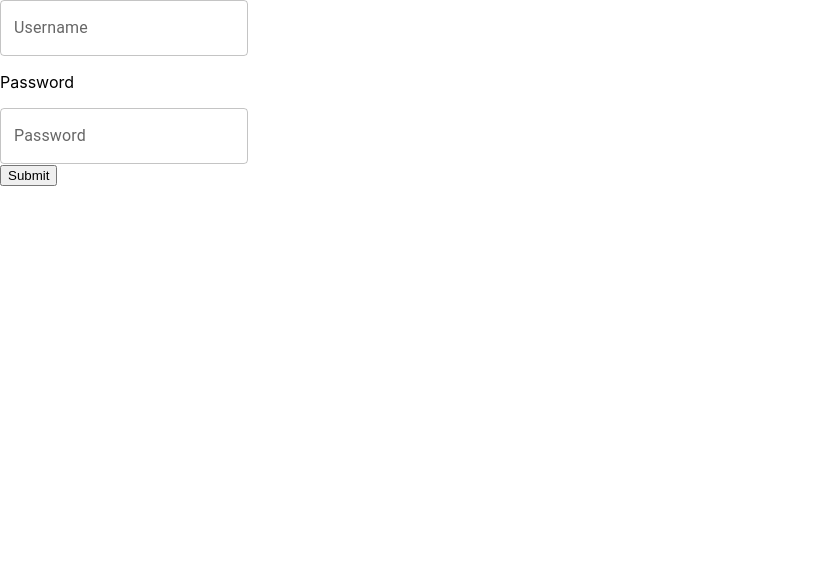
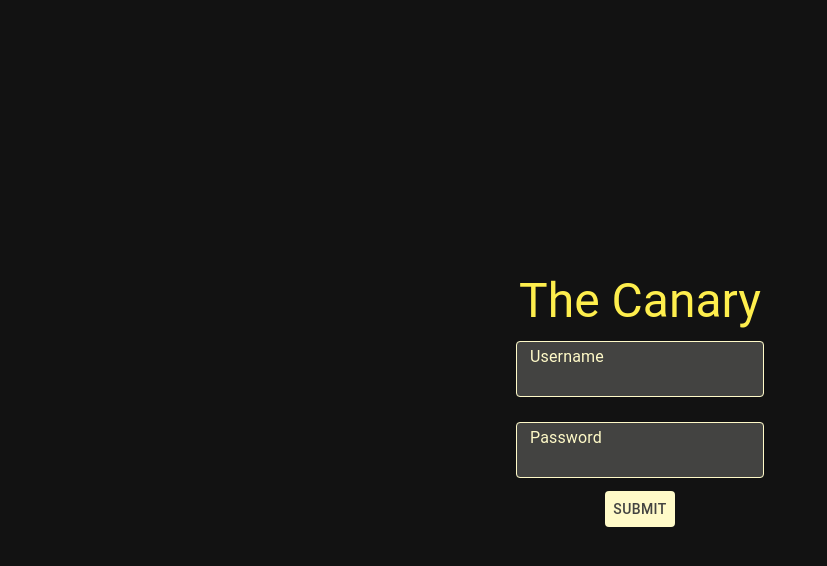
Before and after one commit to simon-staal/TheCanary, a React (Create React App) app in the folder frontend/: page / in a window 1280 px wide. Shown: the top 566 px of the page, without its empty margins (0-827 px from the left). Built offline with nearby package versions, Linux system fonts and the light colour scheme; no server answers.

Commit message:
updated login

```diff
--- a/frontend/src/App.css
+++ b/frontend/src/App.css
@@ -14,7 +14,7 @@
 }
 
 .App-header {
-  background-color: #ffeb3b;
+  background-color: #121212;
   min-height: 100vh;
   display: flex;
   flex-direction: column;
--- a/frontend/src/App.js
+++ b/frontend/src/App.js
@@ -6,8 +6,25 @@ import axios from 'axios'
 import { BrowserRouter, Route, Routes } from 'react-router-dom';
 import Login from './components/Login';
 import useToken from './components/useToken';
+import { createTheme, ThemeProvider } from '@mui/material/styles';
 
-
+const theme = createTheme({
+  palette: {
+    primary: {
+      main: '#FEEE4D',
+    },
+    secondary: {
+      main: '#FFFAC8',
+      background: '#313131',
+    },
+    backgroundDark: {
+      main: '#121212',
+    },
+    backgroundLight: {
+      main: '#313131',
+    },
+  }
+});
 
 function App() {
   const [miners, setMiners] = React.useState([]);
@@ -41,15 +58,25 @@ function App() {
   }
 
   if(!token) {
-    return <Login setToken={setToken} />
+    return (
+      <ThemeProvider theme = {theme}>
+      <div className="App">
+        <header className="App-header">
+          <Login setToken={setToken} />
+        </header>
+      </div>
+      </ThemeProvider>
+    );
   }
   return (
+    <ThemeProvider theme={theme}>
     <div className="App">
       <header className="App-header">
       <ResponsiveAppBar/>
         <Miners  miners = {miners} xs ={xs}/>
       </header>
     </div>
+    </ThemeProvider>
   );
 }
 
--- a/frontend/src/components/Login.js
+++ b/frontend/src/components/Login.js
@@ -2,6 +2,9 @@ import React from 'react';
 import "./Login.css"
 import PropTypes from 'prop-types';
 import TextField from '@mui/material/TextField';
+import { alpha, styled } from '@mui/material/styles';
+import Button from '@mui/material/Button';
+import Typography from '@mui/material/Typography';
 
 async function loginUser(credentials) {
     return fetch('http://localhost:8000/login', {
@@ -14,6 +17,42 @@ async function loginUser(credentials) {
       .then(data => data.json())
    }
 
+   const RedditTextField = styled(TextField)(({theme}) => ({
+    "& .MuiInputBase-root": {
+        color: theme.palette.secondary.main,
+        height: '5%',
+        backgroundColor: '#434341',
+        marginTop: '5%',
+        marginBottom: '5%'
+      },
+    "& .MuiFormLabel-root": {
+        color: theme.palette.secondary.main //initial input label color
+    },
+    '& label.Mui-focused': {
+      color: theme.palette.secondary.main,
+    },
+    '& .MuiOutlinedInput-root': {
+      '& fieldset': {
+        borderColor: theme.palette.secondary.main,
+
+      },
+      '&:hover fieldset': {
+        borderColor: theme.palette.primary.main,
+      },
+      '&.Mui-focused fieldset': {
+        borderColor: theme.palette.primary.main,
+
+      },
+    },
+  }));
+
+  const ColorButton = styled(Button)(({ theme }) => ({
+    color: '#434341',
+    backgroundColor: theme.palette.secondary.main,
+    '&:hover': {
+      backgroundColor:theme.palette.primary.main,
+    },
+  }));
 
 export default function Login({ setToken }) {
   const [username, setUserName] = React.useState();
@@ -28,18 +67,26 @@ export default function Login({ setToken }) {
   }
 
   return(
+    <div style={{width: '20%', flexDirection: 'column', flexWrap: "wrap",   display: 'flex',
+    alignItems: 'center'}}>
+    <Typography variant="h3" color="primary">
+        The Canary
+    </Typography>
     <form onSubmit={handleSubmit}>
-      <label>
-        <TextField id="username" label="Username" variant="outlined" onChange={e => setUserName(e.target.value)} />
-      </label>
-      <label>
-        <p>Password</p>
-        <TextField if="password" label="Password" variant="outlined" onChange={e => setPassword(e.target.value)} />
-      </label>
+        <RedditTextField id="username" label="Username" onChange={e => setUserName(e.target.value)} />
+
+        <RedditTextField
+            id="password"
+            label="Password"
+            type="password"
+            onChange={e => setPassword(e.target.value)} />
+
       <div>
-        <button type="submit">Submit</button>
+        <ColorButton type="submit">Submit</ColorButton>
       </div>
     </form>
+    </div>
+
   )
 }
 
--- a/frontend/src/components/Miner.js
+++ b/frontend/src/components/Miner.js
@@ -3,13 +3,44 @@ import Card from '@mui/material/Card';
 import CardContent from '@mui/material/CardContent';
 import CardMedia from '@mui/material/CardMedia';
 import Typography from '@mui/material/Typography';
-import { CardActionArea } from '@mui/material';
 import Box from '@mui/material/Box';
+import ButtonBase from '@mui/material/ButtonBase';
+import Modal from '@mui/material/Modal';
+import {ArgumentAxis, ValueAxis, Chart, LineSeries,} from '@devexpress/dx-react-chart-material-ui';
+import Paper from '@mui/material/Paper';
+
+const style = {
+  position: 'absolute',
+  top: '50%',
+  left: '50%',
+  transform: 'translate(-50%, -50%)',
+  width: '50%',
+  bgcolor: 'background.paper',
+  border: '2px solid #000',
+  boxShadow: 24,
+  p: 4,
+  display:"flex",
+  justifyContent:"center",
+  flexDirection:"column",
+  textAlign: "center",
+  backgroundColor: '#313131',
+};
+
+const data = [
+  { argument: 1, value: 10 },
+  { argument: 2, value: 20 },
+  { argument: 3, value: 30 },
+];
+
 
 export default function Miner(props) {
+  const [open, setOpen] = React.useState(false);
+  const handleOpen = () => setOpen(true);
+  const handleClose = () => setOpen(false);
   return (
-    <Card sx={{ display: 'flex', width: "auto",justifyContent: 'center', alignItems: 'center'}}>
-      <Box sx={{ display: 'flex', flexDirection: 'column' }}>
+    <Card sx={{ display: 'flex', width: "auto",justifyContent: 'center', alignItems: 'center', backgroundColor: '#313131'}}>
+      <ButtonBase variant = "contained" sx={{ width: '100%'}} onClick={handleOpen}>
+      <Box sx={{ display: 'flex'}}>
       <CardMedia
             component="img"
             width="100%"
@@ -19,17 +50,44 @@ export default function Miner(props) {
       </Box>
 
         <CardContent sx={{ flex: '1 0 auto' }}>
-          <Typography component="div" variant="h5">
+          <Typography component="div" variant="h5" color="primary">
             {props.id}
           </Typography>
             {props.data.map((elem)=>{
                 return (
-                    <Typography color="text.secondary" component="div" aligh="left" key={elem}>
+                    <Typography color="secondary" component="div" aligh="center" key={elem}>
                         {elem}
                     </Typography>)
             })}
 
         </CardContent>
+        </ButtonBase>
+        <Modal
+        open={open}
+        onClose={handleClose}
+        aria-labelledby="modal-modal-title"
+        aria-describedby="modal-modal-description"
+      >
+        <Box sx={style}>
+          <Typography id="modal-modal-title" variant="h6" component="h2" color="primary">
+            {props.id}
+          </Typography>
+          {props.data.map((elem)=>{
+                return (
+                    <Typography color="secondary" component="div" aligh="left" key={elem}>
+                        {elem}
+                    </Typography>)
+          })}
+            <Paper>
+              <Chart data={data}>
+                <ArgumentAxis  />
+                <ValueAxis />
+
+                <LineSeries valueField="value" argumentField="argument" />
+              </Chart>
+            </Paper>
+        </Box>
+      </Modal>
     </Card>
   );
 }
--- a/frontend/src/components/MinerGrid.js
+++ b/frontend/src/components/MinerGrid.js
@@ -9,7 +9,7 @@ import Miner from './Miner.js'
 import { experimentalStyled as styled } from '@mui/material/styles';
 import Box from '@mui/material/Box';
 import Paper from '@mui/material/Paper';
-import axios from 'axios'
+
 
 
 const Item = styled(Paper)(({ theme }) => ({
@@ -21,13 +21,11 @@ const Item = styled(Paper)(({ theme }) => ({
 
 export default function Miners(props) {
     return(
-        <Box sx={{ flexGrow: 1 }}>
+        <Box sx={{paddingTop: "1%", flexGrow: 1 }}>
         <Grid container spacing={{ xs: 2, md: 3 }} columns={{ xs: props.xs, sm: 8, md: 12 }}>
         {props.miners.map((miner, index) => (
             <Grid item xs={props.xs}  key={miner.id}>
-
-                <Miner id={miner.id} data={miner.data}/>
-
+                    <Miner id={miner.id} data={miner.data}/>
             </Grid>
         ))}
         </Grid>
--- a/frontend/src/components/appBar.js
+++ b/frontend/src/components/appBar.js
@@ -44,7 +44,7 @@ const ResponsiveAppBar = () => {
             variant="h6"
             noWrap
             component="div"
-            sx={{ mr: 2, display: { xs: 'none', md: 'flex' } }}
+            sx={{ mr: 2, display: { xs: 'none', md: 'flex' }, color: 'white' }}
           >
             LOGO
           </Typography>
```
Also changed, not shown: 1 other file (tests, documents, lock files or other folders).
